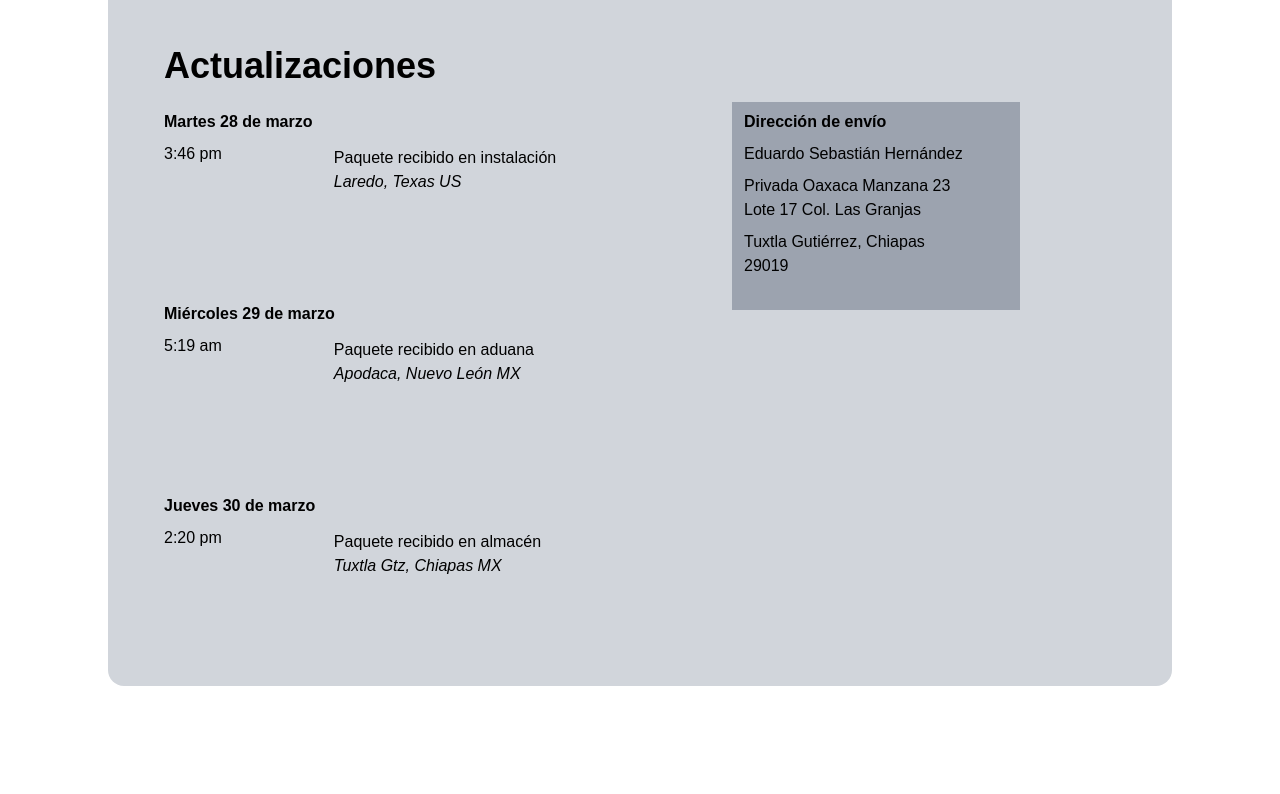
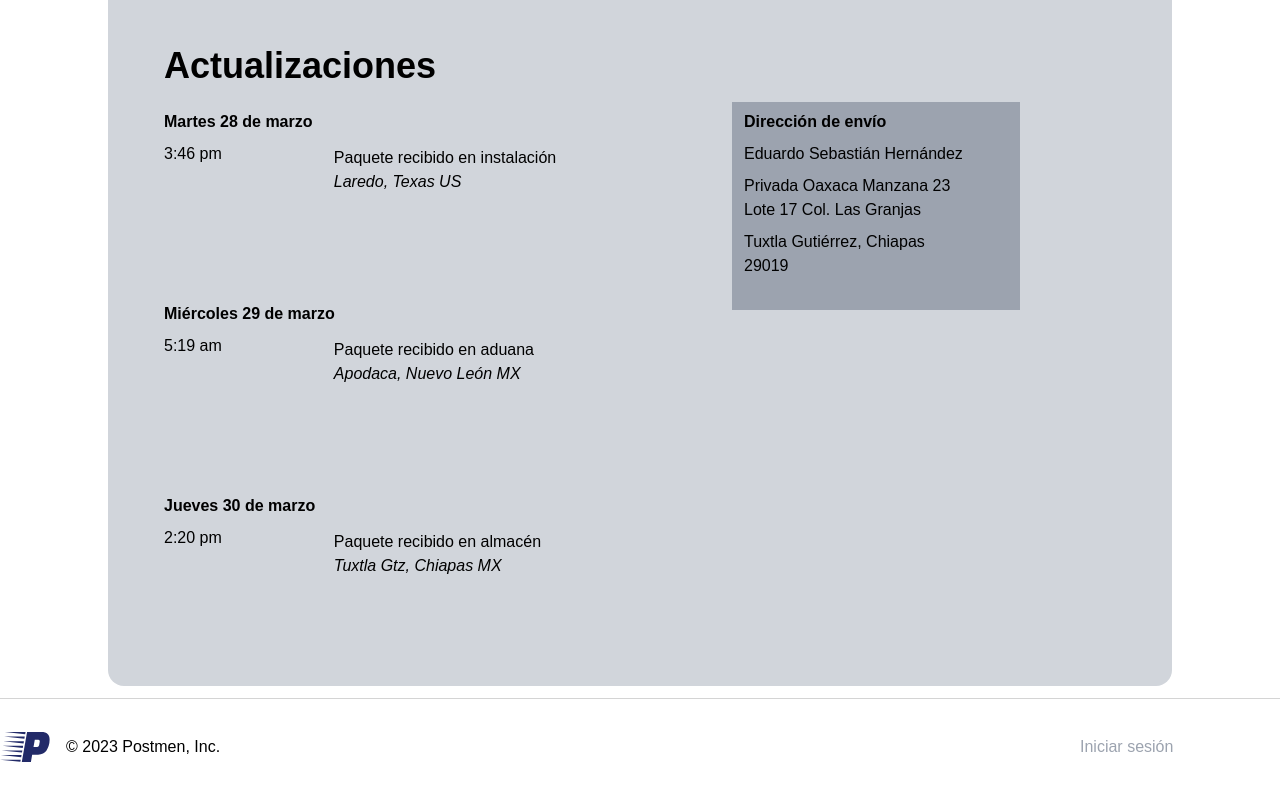
Before and after one commit to mauriciocruzp/postmen-frontend, a React (Vite) app: page / in a window 1280 px wide. Shown: the part 298-1092 px from the top of the page. Before the commit the page ends 996 px from the top, so only its background shows below. Built offline with nearby package versions, Linux system fonts and the light colour scheme.

Commit message:
add footer to home

```diff
--- a/src/pages/Home/Home.jsx
+++ b/src/pages/Home/Home.jsx
@@ -5,6 +5,7 @@ import Button from "../../components/Button/Button";
 import Header from "../../containers/Header/Header";
 import Input from "../../components/Input/Input";
 import TextError from "../../components/TextError/TextError";
+import Footer from "../../containers/Footer/Footer";
 
 function Home() {
 
@@ -114,6 +115,7 @@ function Home() {
                     </div>
                 </div>
             </div>
+            <Footer />
         </>
     );
 
```
